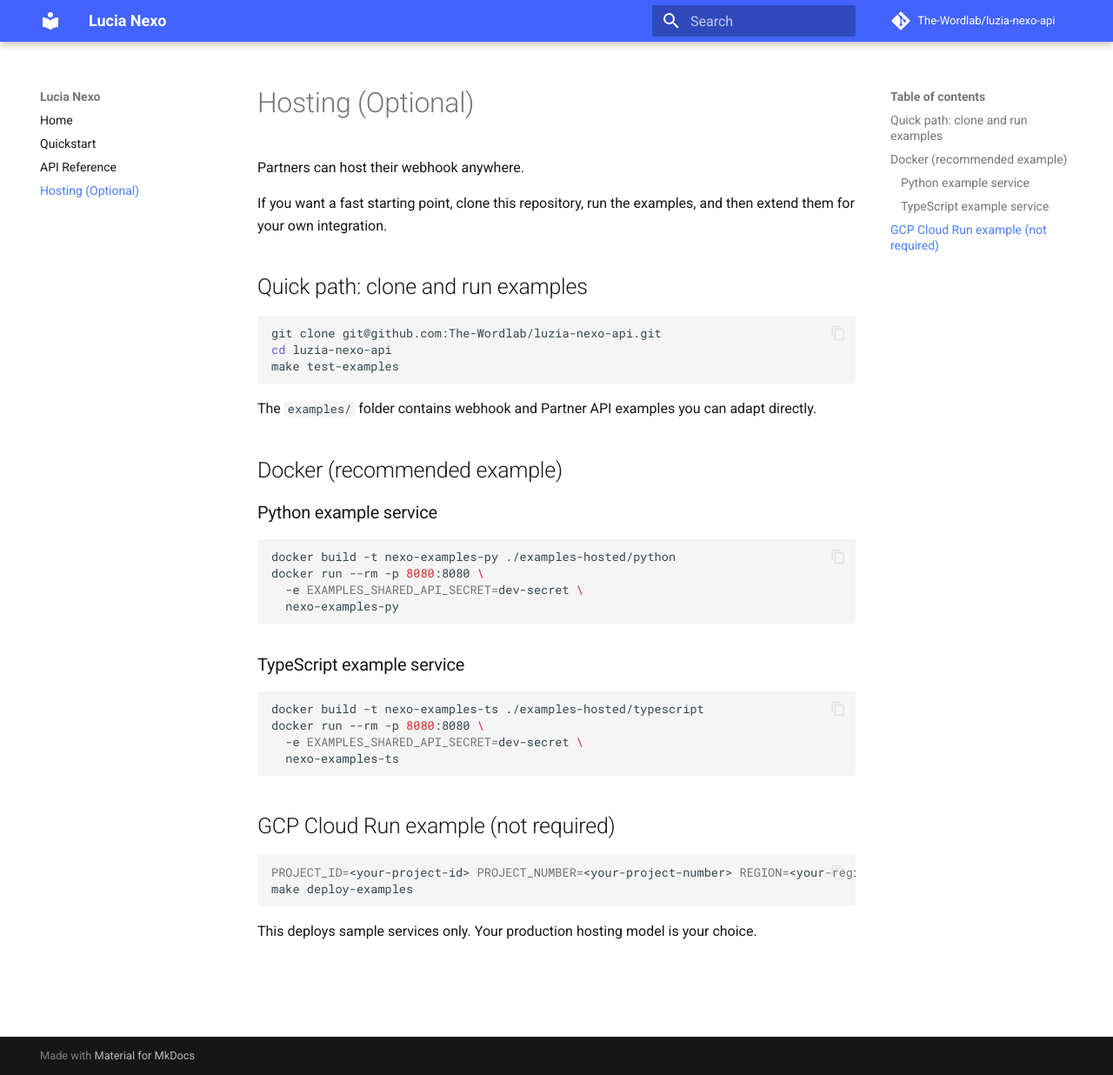
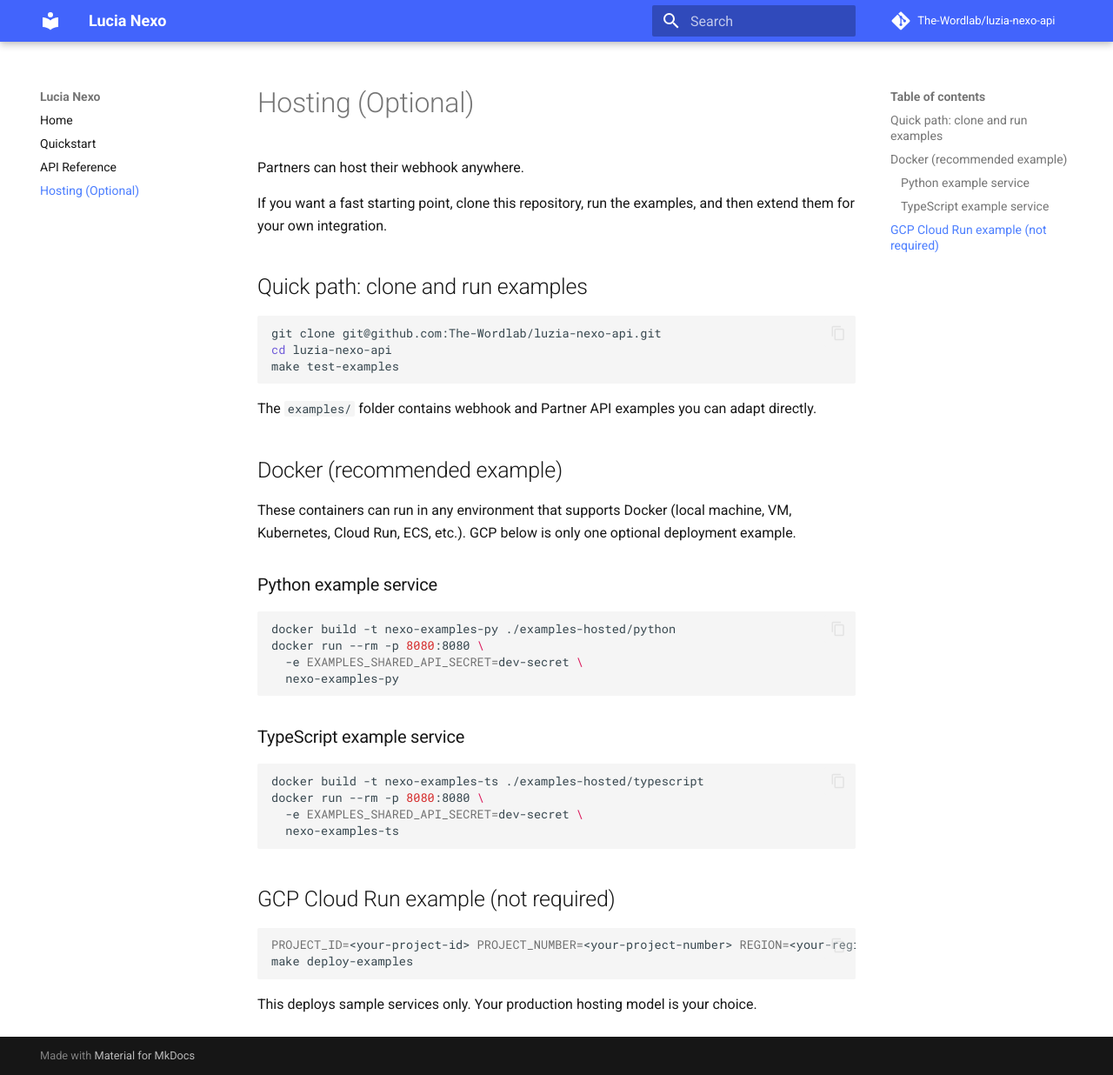
Before and after one commit to The-Wordlab/luzia-nexo-api, an MkDocs documentation site: the page built from docs/hosting.md, in a window 1280 px wide and 1236 px high. Shown: the whole window at 87% size. Built offline with MkDocs 1.6.1 and Material for MkDocs 9.7.7, drawn with Linux system fonts in a browser that asks for light colours; comment, search, counter and statistics services are not loaded.

Commit message:
docs: clarify Docker examples run on any compatible environment

```diff
--- a/docs/hosting.md
+++ b/docs/hosting.md
@@ -15,6 +15,8 @@
 The `examples/` folder contains webhook and Partner API examples you can adapt directly.
 
 ## Docker (recommended example)
+
+These containers can run in any environment that supports Docker (local machine, VM, Kubernetes, Cloud Run, ECS, etc.). GCP below is only one optional deployment example.
 
 ### Python example service
 
```
